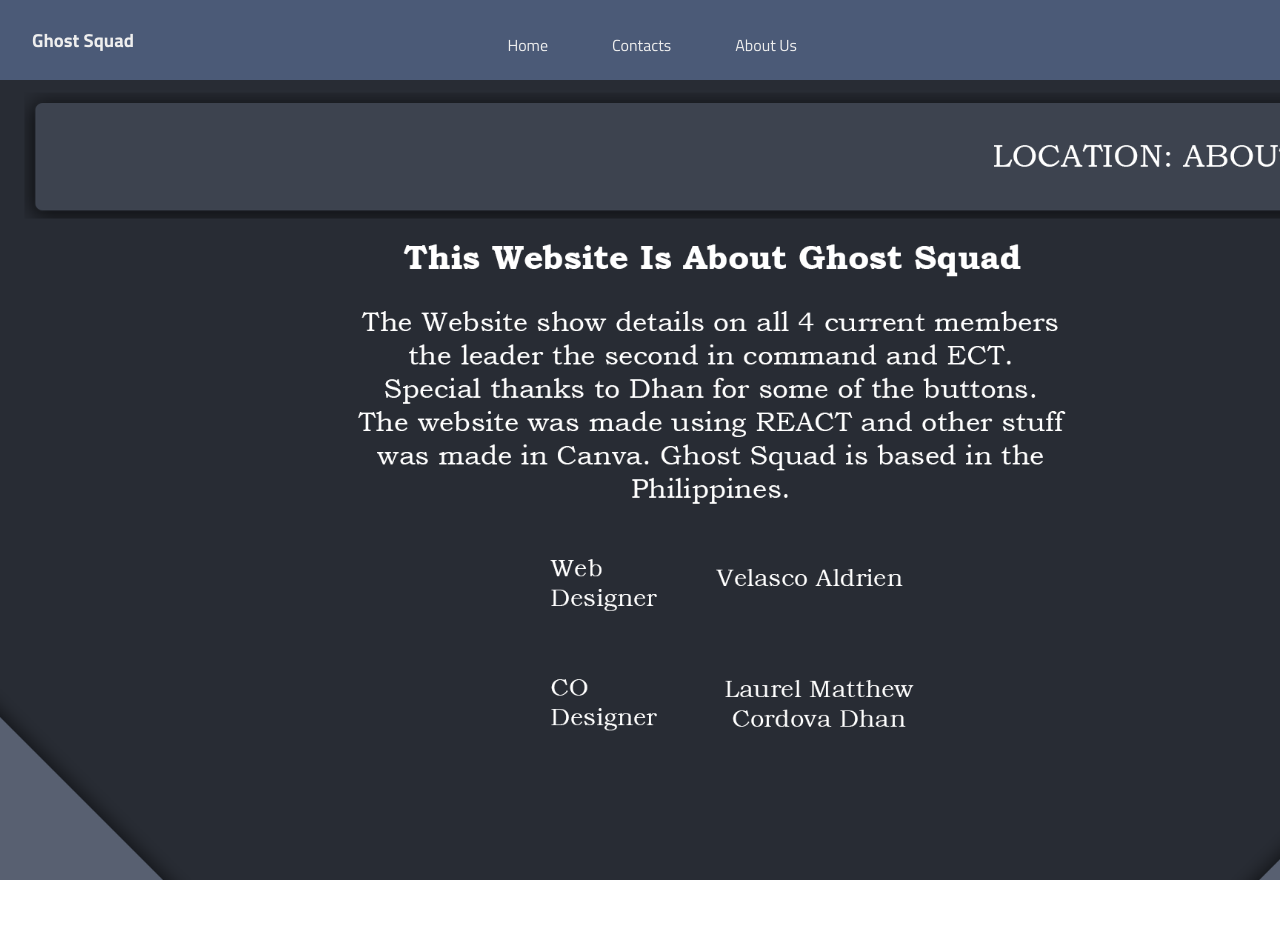
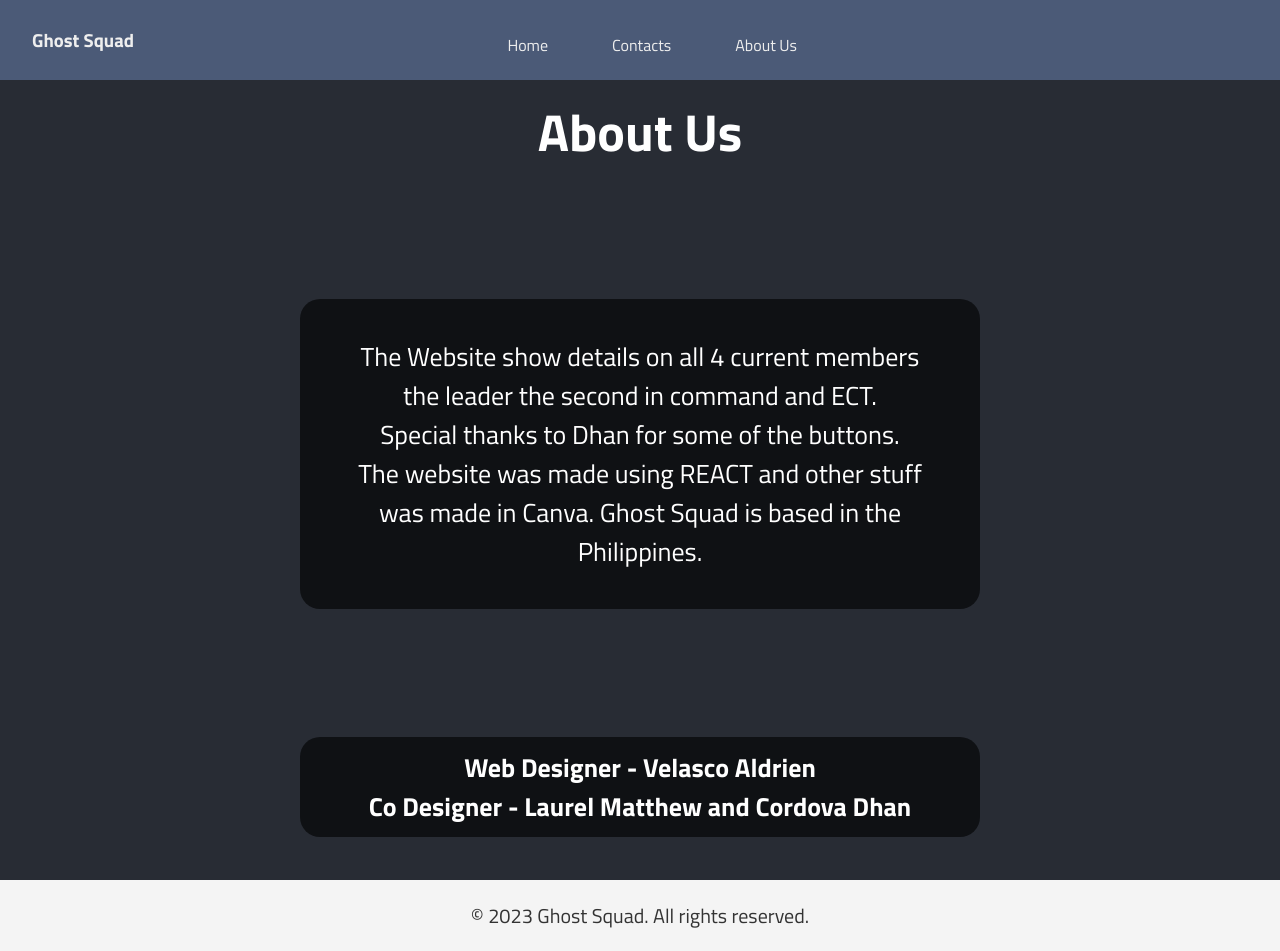
Before and after one commit to JackErRip/DawgSquadd, a React (Create React App) app: page /AboutUs in a window 1280 px wide. Before the commit the page ends 880 px from the top, so only its background shows below. Built offline with nearby package versions, Linux system fonts and the light colour scheme.

Commit message:
New Re-Design of... EVERYTHING on src

```diff
--- /dev/null
+++ b/src/AboutUs.css
@@ -0,0 +1,75 @@
+
+@font-face {
+    font-family: 'CustomFont';
+    src: url('./TitilliumWeb-Bold.ttf') format('truetype');
+  }
+@media (max-width: 1280px) and (max-height: 720px) {
+    .aboutus-header {
+        margin-top: -3%;
+    }
+}
+
+
+
+.aboutus-header {
+    position: relative;
+    margin-top: -2.5%; /* Adjust the value as needed */
+  padding-top: 0%;
+    display: flex;
+    align-items: center;
+    justify-content: center;
+
+}
+
+.about-us-p {
+    margin-top: -0%;
+}
+
+.about-us {
+
+
+    position: relative;
+    margin-top: 0%; /* Adjust the value as needed */
+  padding-top: 0%;
+    display: flex;
+    align-items: center;
+}
+
+.about-us-header {
+    background-color: rgb(15, 17, 20);
+    border-radius: 20px;
+    width: 680px;
+    height: 310px;
+    display: flex;
+  justify-content: center;
+  align-items: center;
+  font-size: 100%;
+  margin-top: 10%;
+
+}
+
+
+
+.credits {
+    position: relative;
+    margin-top: 5%; /* Adjust the value as needed */
+  padding-top: 5%;
+    display: flex;
+    align-items: center;
+}
+
+.credits-header {
+    background-color: rgb(15, 17, 20);
+    border-radius: 20px;
+    width: 680px;
+    height: 100px;
+    display: flex;
+  justify-content: center;
+  align-items: center;
+  font-size: 100%;
+
+}
+
+.credits-font {
+    font-family: 'CustomFont', sans-serif;
+}
--- a/src/AboutUs.js
+++ b/src/AboutUs.js
@@ -2,12 +2,12 @@
 
 // SecondPage.js
 import React from 'react';
-
+import './AboutUs.css';
 import './App.css';
+import Footer from './Footer';
 
 
-
-const AboutUs = () => {
+function AboutUs() {
 
   const backgroundImage = `url('${process.env.PUBLIC_URL}/AboutUs.png')`;
 const backgroundStyle = {
@@ -19,10 +19,40 @@ const backgroundStyle = {
 };
 
   return (
-    <div className="App" style={backgroundStyle}>
+    <div className="App">
+      <header className="App-header">
+<div className="aboutus-header">
+<h1>About Us</h1>
+  </div>
+  <header className="about-us-header">
+<div className="about-us">
+
+<p className="about-us-p">
+The Website show details on all 4 current members <br />
+the leader the second in command and ECT. <br />
+Special thanks to Dhan for some of the buttons. <br />
+The website was made using REACT and other stuff <br />
+was made in Canva. Ghost Squad is based in the <br />
+Philippines.
+</p>
+
+</div>
+</header>
 
 
+<div className="credits">
+  <header className="credits-header">
+<p className="credits-font">
+  Web Designer - Velasco Aldrien <br />
+  Co Designer - Laurel Matthew and Cordova Dhan
+  </p>
+</header>
 
+  </div>
+
+        </header>
+
+      <Footer />
     </div>
   );
 };
--- a/src/App.css
+++ b/src/App.css
@@ -25,6 +25,7 @@
   justify-content: center;
   font-size: calc(10px + 2vmin);
   color: white;
+
 }
 
 
--- a/src/Components/Navbar.js
+++ b/src/Components/Navbar.js
@@ -11,7 +11,7 @@ function Navbar() {
     }
 
     return (
-       <header>
+       <header className="navbar-header">
           <h3>Ghost Squad</h3>
           <nav ref={navRef}>
             <a href="/Homepage">
--- /dev/null
+++ b/src/ContactPage.css
@@ -0,0 +1,31 @@
+.contact-title {
+    position: relative;
+    margin-top: -2.5%; /* Adjust the value as needed */
+  padding-top: 0%;
+    display: flex;
+    align-items: center;
+}
+
+.contacts {
+
+}
+
+.discord-logo {
+    transform: translateX(-70%);
+}
+
+.h2-translate {
+
+    transform: translateY(-160%) translateX(15%);
+}
+
+.contact-translate-y {
+    transform: translateY(-100%);
+}
+
+.discord-contact-background {
+    background-color: rgb(58, 43, 65);
+    border-radius: 20px;
+    margin-top: 10%;
+    height: 230px;
+}
--- a/src/ContactPage.js
+++ b/src/ContactPage.js
@@ -1,8 +1,10 @@
 import React from 'react';
+import Footer from './Footer';
+import './ContactPage.css';
+import './App.css';
 
 
-import './App.css';
-const backgroundImage = `url('${process.env.PUBLIC_URL}/Contacts.png')`;
+const backgroundImage = `url('${process.env.PUBLIC_URL}/Contact.png')`;
 const backgroundStyle = {
   backgroundImage: backgroundImage,
   backgroundRepeat: 'no-repeat',
@@ -10,10 +12,36 @@ const backgroundStyle = {
   minHeight: '100vh', // Set a minimum height to make sure the background covers the entire viewport
   // Add any other custom background-related styles here
 };
-const ContactPage = () => {
+
+const Discord = process.env.PUBLIC_URL + 'DiscordLogo.png';
+
+function ContactPage() {
     return (
-        <div className="App" style={backgroundStyle}>
+        <div className="App">
+          <header className="App-header">
+<div className="contact-title">
+            <h1>Contact Us</h1>
+            </div>
+            <br />
+            <br />
+<div className="contacts">
+            <p>daredevillbvan@gmail.com <br />
 
+            </p>
+
+            <header className="discord-contact-background">
+            <img src={Discord} alt="Discord Logo" width="128" height="128" className="discord-logo" /> <h2 className="h2-translate">DISCORD</h2>
+
+            <p className="contact-translate-y">@phoenix24. <br />
+               @jackerrip <br />
+
+            </p>
+
+            </header>
+</div>
+
+            </header>
+           <Footer />
         </div>
     );
 };
--- /dev/null
+++ b/src/Footer.css
@@ -0,0 +1,10 @@
+.footer {
+    background-color: #f4f4f4;
+    padding: 20px;
+    text-align: center;
+    font-size: 14px;
+    color: #333;
+  }
+  .footer-text {
+    font-size: 20px;
+  }
--- /dev/null
+++ b/src/Footer.js
@@ -0,0 +1,12 @@
+import React from 'react';
+import './Footer.css';
+
+const Footer = () => {
+  return (
+    <footer className="footer">
+      <p className="footer-text">&copy; 2023 Ghost Squad. All rights reserved.</p>
+    </footer>
+  );
+};
+
+export default Footer;
--- a/src/HomePage.js
+++ b/src/HomePage.js
@@ -1,9 +1,10 @@
 import React from 'react';
 import './App.css';
+import './Homepage.css';
+import { Link } from 'react-router-dom';
+import Footer from './Footer';
 
-import { Link } from 'react-router-dom';
-
-const HomePage = () => {
+function HomePage() {
   const openWebsite = () => {
     const url = 'https://dawg-squadd.vercel.app'; // Replace with the desired website URL
     window.location.href = url;
@@ -29,17 +30,27 @@ const HomePage = () => {
   };
 
   return (
-    <div className="app" style={backgroundStyle}>
+    <div className="app">
+
+        <header className="App-header">
+
+          <div className="Homepage-text">
+            <header className="Homepage-header">
+<h1 className="H1-translate">its quiet..... 	&nbsp;	&nbsp;	&nbsp;	&nbsp; for now</h1>
+            </header>
+            </div>
+
+          </header>
 
 
 
 
-
-
-
+        <Footer />
 
 
     </div>
+
+
   );
 };
 export default HomePage;
--- /dev/null
+++ b/src/Homepage.css
@@ -0,0 +1,23 @@
+.Homepage-text {
+
+
+
+        position: relative;
+        height: 100%;
+        width: 100%;
+        display: flex;
+        flex-direction: column;
+        align-items: center;
+        justify-content: center;
+        gap: 1.5rem;
+}
+
+.Homepage-header {
+    background-color: rgb(39, 55, 80);
+    border-radius: 20px;
+    width: 650px;
+}
+
+.H1-translate {
+    margin-left: 4.5%;
+}
--- a/src/Styles/main.css
+++ b/src/Styles/main.css
@@ -15,7 +15,7 @@
 
 }
 
-header {
+.navbar-header {
     display: flex;
     align-items: center;
     justify-content: space-between;
@@ -23,6 +23,7 @@ header {
     padding: 0 2rem;
     background-color: var(--mainColor);
     color: var(--textColor);
+
 }
 
 nav a{
@@ -48,12 +49,12 @@ header .nav-btn {
 }
 
 @media only screen and (max-width: 1024px){
-    header .nav-btn {
+    .navbar-header .nav-btn {
         visibility: visible;
         opacity: 1;
     }
 
-    header nav{
+    .navbar-header nav{
         position: fixed;
         top: 0;
         left: 0;
@@ -69,7 +70,7 @@ header .nav-btn {
         transform: translateY(-100vh);
     }
 
-    header .responsive_nav{
+    .navbar-header .responsive_nav{
         transform: none;
     }
 
```
Also changed, not shown: src/TitilliumWeb-Bold.ttf (added), src/aboutus backup.txt (added).
